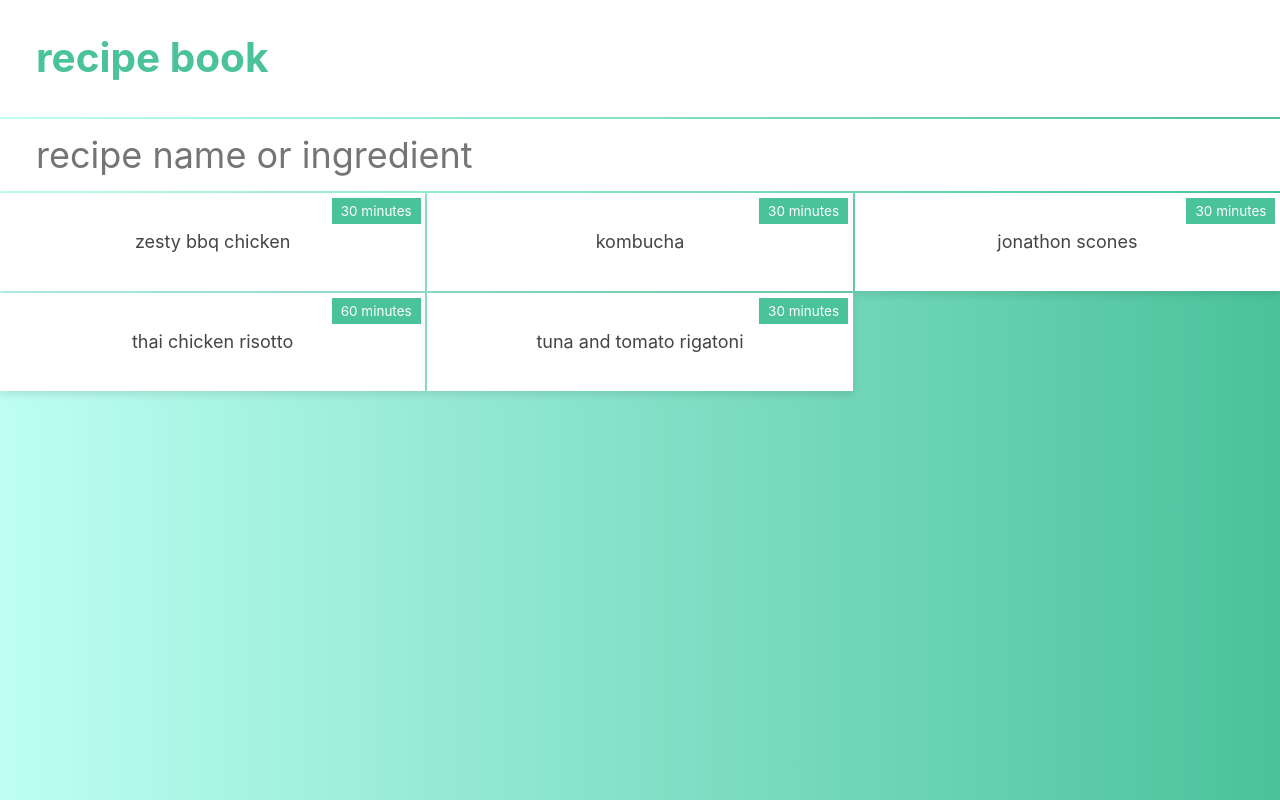
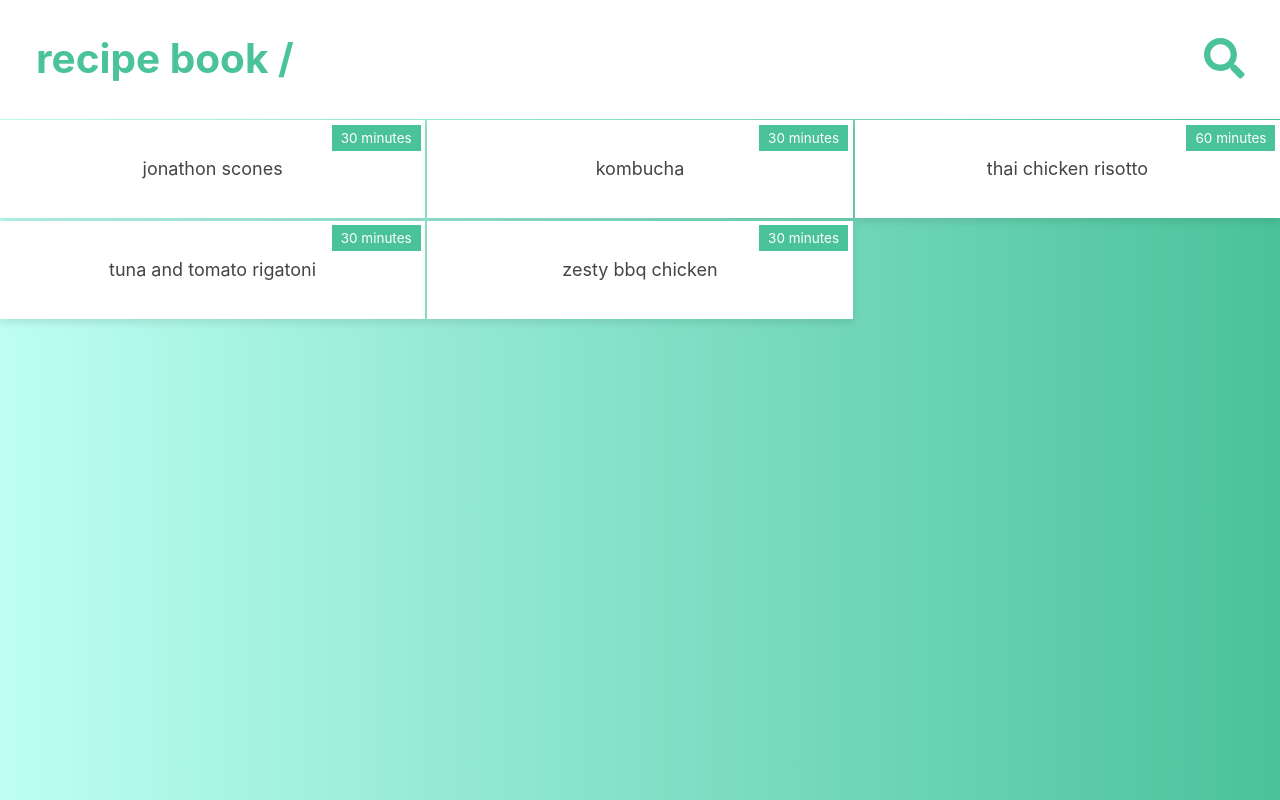
Before and after one commit to dijonmusters/recipe-book, a Gatsby site: page / in a window 1280 px wide. Built offline with nearby package versions, Linux system fonts and the light colour scheme; Gatsby itself is replaced by a stand-in of ours; some packages are replaced by stand-ins of ours.

Commit message:
ENHANCE: Move search to header and implement context

```diff
--- a/gatsby-config.js
+++ b/gatsby-config.js
@@ -21,7 +21,9 @@ module.exports = {
       },
     },
     `gatsby-transformer-sharp`,
+    `gatsby-plugin-styled-components`,
     `gatsby-plugin-sharp`,
+    `gatsby-plugin-layout`,
     {
       resolve: `gatsby-plugin-manifest`,
       options: {
@@ -31,7 +33,7 @@ module.exports = {
         background_color: `#663399`,
         theme_color: `#663399`,
         display: `minimal-ui`,
-        icon: `src/images/gatsby-icon.png`, // This path is relative to the root of the site.
+        icon: `src/images/recipe-book-icon-green.svg`, // This path is relative to the root of the site.
       },
     },
     {
--- a/src/components/header.js
+++ b/src/components/header.js
@@ -1,7 +1,11 @@
-import { Link } from "gatsby"
-import PropTypes from "prop-types"
-import React from "react"
+import { Link } from 'gatsby';
+import React, { createRef, useContext } from 'react';
 import styled from 'styled-components';
+import { Location } from '@reach/router';
+import { FontAwesomeIcon } from '@fortawesome/react-fontawesome';
+import { faSearch } from '@fortawesome/free-solid-svg-icons';
+import { RecipeContext } from '../context/RecipeProvider';
+import { graphql, useStaticQuery } from 'gatsby';
 
 const HeaderStyled = styled.header`
   background-color: white;
@@ -16,26 +20,87 @@ const LinkStyled = styled(Link)`
   }
 `;
 
+const Input = styled.input`
+  color: #888;
+  font-weight: normal;
+  flex: 1;
+  padding-left: 0.5rem;
+  border: none;
+  &:focus {
+    outline: none;
+  }
+`;
+
+const Icon = styled.span`
+  color: #4AC29A;
+  &:hover {
+    cursor: pointer;
+  }
+`;
+
 const Title = styled.h1`
   margin: 0;
+  display: flex;
+  align-items: center;
 `;
 
-const Header = ({ siteTitle }) => (
-  <HeaderStyled>
-    <Title>
-      <LinkStyled to="/">
-        {siteTitle}
-      </LinkStyled>
-    </Title>
-  </HeaderStyled>
-)
+const Name = styled.span`
+  color: #888;
+  font-weight: normal;
+  flex: 1;
+  padding-left: 0.5rem;
+`;
 
-Header.propTypes = {
-  siteTitle: PropTypes.string,
-}
+const query = graphql`
+  query {
+    site {
+      siteMetadata {
+        title
+      }
+    }
+  }
+`;
 
-Header.defaultProps = {
-  siteTitle: ``,
-}
+const filterRecipes = (recipes, value) => recipes.filter(recipe => {
+  const { title, ingredients } = recipe;
+  const ingredientExists = ingredients.some(ingredient => ingredient.toLowerCase().includes(value.toLowerCase()));
+  return ingredientExists || title.toLowerCase().includes(value.toLowerCase());
+});
 
-export default Header
+const Header = () => {
+  const { recipes, setFilteredRecipes, selectedRecipe } = useContext(RecipeContext);
+  const inputRef = createRef();
+
+  const focusInput = () => {
+    inputRef.current.focus();
+  }
+
+  const data = useStaticQuery(query);
+  const { site: { siteMetadata: { title }}} = data;
+
+  return (
+    <HeaderStyled>
+      <Title>
+        <LinkStyled to="/">
+          {title} /
+        </LinkStyled>
+        <Location>
+          {({ location }) => location.pathname === '/'
+              ? (
+                <>
+                  <Input
+                    autoFocus={true}
+                    ref={inputRef}
+                    onChange={e => setFilteredRecipes(filterRecipes(recipes, e.currentTarget.value))}
+                  />
+                  <Icon onClick={focusInput}><FontAwesomeIcon icon={faSearch}/></Icon>
+                </>
+              ) : <Name>{selectedRecipe}</Name>
+          }
+        </Location>
+      </Title>
+    </HeaderStyled>
+  );
+};
+
+export default Header;
--- a/src/components/layout.js
+++ /dev/null
@@ -1,46 +0,0 @@
-import React from "react"
-import PropTypes from "prop-types"
-import { StaticQuery, graphql } from "gatsby"
-import styled from 'styled-components';
-
-import Header from "./header"
-import "./layout.css"
-
-const Container = styled.div`
-  min-height: 100vh;
-  display: flex;
-  flex-direction: column;
-  background: linear-gradient(to right, #BDFFF3, #4AC29A);
-  text-transform: lowercase;
-`;
-
-const Main = styled.main`
-  display: flex;
-  flex: 1;
-`;
-
-const Layout = ({ children }) => (
-  <StaticQuery
-    query={graphql`
-      query SiteTitleQuery {
-        site {
-          siteMetadata {
-            title
-          }
-        }
-      }
-    `}
-    render={data => (
-      <Container>
-        <Header siteTitle={data.site.siteMetadata.title} />
-        <Main>{children}</Main>
-      </Container>
-    )}
-  />
-)
-
-Layout.propTypes = {
-  children: PropTypes.node.isRequired,
-}
-
-export default Layout
--- /dev/null
+++ b/src/components/recipeList.js
@@ -0,0 +1,87 @@
+import React, { useContext } from 'react';
+import styled from 'styled-components';
+import { Link } from 'gatsby';
+import { RecipeContext } from '../context/RecipeProvider';
+
+const Card = styled.div`
+  position: relative;
+  background-color: white;
+  padding: 2rem 2rem;
+  @media only screen and (max-width: 768px) {
+    margin: 0.125rem;
+  }
+  min-height: 4rem;
+  display: flex;
+  align-items: center;
+  justify-content: center;
+  font-size: 1rem;
+  box-shadow: 0px 4px 8px 0px rgba(0, 0, 0, 0.1);
+`;
+
+const LinkStyled = styled(Link)`
+  &:visited, :link {
+    color: #444;
+    text-decoration: none;
+  }
+`;
+
+const Label = styled.span`
+  position: absolute;
+  top: 0.25rem;
+  right: 0.25rem;
+  font-size: 0.75rem;
+  background-color: #4AC29A;
+  padding: 0 0.5rem;
+  color: white;
+`;
+
+const RecipeGrid = styled.div`
+  margin-top: 0.1rem;
+  display: grid;
+  grid-gap: 0.125rem;
+  grid-template-columns: 1fr 1fr 1fr;
+  width: 100%;
+  @media only screen and (max-width: 768px) {
+    display: flex;
+    flex-direction: column;
+  }
+`;
+
+const Error = styled.div`
+  background-color: white;
+  font-size: 2rem;
+  padding: 2rem 0;
+  width: 100%;
+  text-align: center;
+  margin-top: 0.125rem;
+  color: #4AC29A;
+`;
+
+const renderRecipes = (recipe, i) => {
+  const { title, path, time } = recipe;
+  return (
+    <LinkStyled
+      to={path}
+      key={i}
+      state={{name: title}}
+    >
+      <Card>
+        {title}
+        <Label>{time}</Label>
+      </Card>
+    </LinkStyled>
+  )
+};
+
+const RecipeList = props => {
+  const { filteredRecipes, setSelectedRecipe } = useContext(RecipeContext);
+  setSelectedRecipe(null);
+  return filteredRecipes.length > 0
+    ? (
+      <RecipeGrid>
+        {filteredRecipes.map(renderRecipes)}
+      </RecipeGrid>
+    ) : <Error>No recipes found</Error>
+}
+
+export default RecipeList;
--- /dev/null
+++ b/src/context/RecipeProvider.js
@@ -0,0 +1,42 @@
+import React, { useState, createContext } from 'react';
+import { useStaticQuery, graphql } from 'gatsby';
+
+const RecipeContext = createContext({});
+
+const query = graphql`
+  query {
+    site {
+      siteMetadata {
+        title
+      }
+    },
+    allMarkdownRemark {
+      edges {
+        node {
+          frontmatter {
+            path
+            title
+            ingredients
+            time
+          }
+        }
+      }
+    }
+  }
+`
+
+const RecipeProvider = props => {
+  const data = useStaticQuery(query);
+  const allRecipes = data.allMarkdownRemark.edges.map(recipe => recipe.node.frontmatter);
+  const [recipes] = useState(allRecipes);
+  const [filteredRecipes, setFilteredRecipes] = useState(recipes);
+  const [selectedRecipe, setSelectedRecipe] = useState(null);
+  return (
+    <RecipeContext.Provider value={{ recipes, filteredRecipes, setFilteredRecipes, selectedRecipe, setSelectedRecipe }}>
+      {props.children}
+    </RecipeContext.Provider>
+  );
+}
+
+export default RecipeProvider;
+export { RecipeContext };
--- /dev/null
+++ b/src/layouts/index.js
@@ -0,0 +1,33 @@
+import React from 'react';
+import styled from 'styled-components';
+import '../styles/reset.css';
+import RecipeProvider from '../context/RecipeProvider';
+import Header from '../components/header';
+
+const Container = styled.div`
+  min-height: 100vh;
+  display: flex;
+  flex-direction: column;
+  background: linear-gradient(to right, #BDFFF3, #4AC29A);
+  text-transform: lowercase;
+`;
+
+const Main = styled.main`
+  display: flex;
+  flex: 1;
+`;
+
+const Layout = props => {
+  return (
+    <Container>
+      <RecipeProvider>
+        <Header />
+        <Main>
+          {props.children}
+        </Main>
+      </RecipeProvider>
+    </Container>
+  );
+}
+
+export default Layout;
--- a/src/pages/index.js
+++ b/src/pages/index.js
@@ -1,8 +1,7 @@
-import React, { Component } from 'react';
-import { Link, graphql } from 'gatsby';
+import React from 'react';
 import styled from 'styled-components';
-import Layout from '../components/layout';
 import SEO from '../components/seo';
+import RecipeList from '../components/recipeList';
 
 const Container = styled.div`
   display: flex;
@@ -11,132 +10,13 @@ const Container = styled.div`
   flex: 1;
 `;
 
-const Input = styled.input`
-  font-size: 2rem;
-  line-height: 2;
-  padding: 0 2rem;
-  width: 100%;
-  margin: 0.125rem 0;
-  border: none;
-  &:focus {
-    outline: none;
-  }
-`;
-
-const Card = styled.div`
-  position: relative;
-  background-color: white;
-  padding: 2rem 2rem;
-  @media only screen and (max-width: 768px) {
-    margin: 0.125rem;
-  }
-  min-height: 4rem;
-  display: flex;
-  align-items: center;
-  justify-content: center;
-  font-size: 1rem;
-  box-shadow: 0px 4px 8px 0px rgba(0, 0, 0, 0.1);
-`;
-
-const LinkStyled = styled(Link)`
-  &:visited, :link {
-    color: #444;
-    text-decoration: none;
-  }
-`;
-
-const RecipeGrid = styled.div`
-  display: grid;
-  grid-gap: 0.125rem;
-  grid-template-columns: 1fr 1fr 1fr;
-  width: 100%;
-  @media only screen and (max-width: 768px) {
-    display: flex;
-    flex-direction: column;
-  }
-`;
-
-const Label = styled.span`
-  position: absolute;
-  top: 0.25rem;
-  right: 0.25rem;
-  font-size: 0.75rem;
-  background-color: #4AC29A;
-  padding: 0 0.5rem;
-  color: white;
-`
-
-class IndexPage extends Component {
-  state = {
-    recipes: this.props.data.allMarkdownRemark.edges
-  }
-
-  handleInput = (e) => {
-    const { value } = e.currentTarget;
-    const allRecipes = this.props.data.allMarkdownRemark.edges;
-    const recipes = allRecipes.filter(recipe => {
-      const { title, ingredients } = recipe.node.frontmatter;
-      const ingredientExists = ingredients.some(ingredient => ingredient.toLowerCase().includes(value.toLowerCase()));
-      return ingredientExists || title.toLowerCase().includes(value.toLowerCase());
-    });
-    this.setState({ recipes });
-  }
-
-  renderRecipes = (recipe, i) => {
-    const { title, path, time } = recipe.node.frontmatter;
-    return (
-      <LinkStyled to={path} key={i}>
-        <Card>
-          {title}
-          <Label>{time}</Label>
-        </Card>
-      </LinkStyled>
-    )
-  };
-
-  render() {
-    const { recipes } = this.state;
-    return (
-      <Layout>
-        <SEO title="Recipes" keywords={[`recipe`, `list`, `all`]} />
-        <Container>
-          <Input
-            placeholder="recipe name or ingredient"
-            onChange={this.handleInput}
-            autofocus="true"
-          />
-          {
-            recipes.length > 0
-              ? (
-                <RecipeGrid>
-                  {recipes.map(this.renderRecipes)}
-                </RecipeGrid>
-              ) : <Card>No recipes found</Card>
-          }
-        </Container>
-      </Layout>
-    )
-  }
+const IndexPage = () => {
+  return (
+    <Container>
+      <SEO title="Recipes" keywords={[`recipe`, `list`, `all`]} />
+      <RecipeList />
+    </Container>
+  );
 }
 
 export default IndexPage;
-
-export const pageQuery = graphql`
-  query AllRecipes {
-    allMarkdownRemark(
-      sort: { order: DESC, fields: [frontmatter___date] }
-      limit: 1000
-    ) {
-      edges {
-        node {
-          frontmatter {
-            path
-            title
-            ingredients
-            time
-          }
-        }
-      }
-    }
-  }
-`;
```
Also changed, not shown: package.json (+7 -0 lines), src/components/recipe.js (+8 -3 lines), src/pages/404.js (+4 -6 lines), src/pages/design.js (deleted, +0 -74 lines), src/pages/design2.js (deleted, +0 -68 lines), src/templates/recipeTemplate.js (+3 -4 lines), README.md, src/images/recipe-book-icon-green.svg (added), src/images/recipe-book-icon.svg (added), src/styles/reset.css (renamed from src/components/layout.css), 1 other file.
